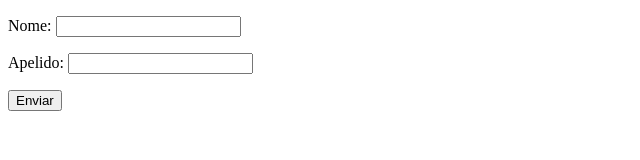
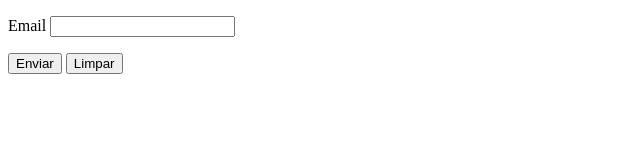
Before and after one commit to MiGoncalves/html-css, a plain HTML site: page ex/ex025/form001.html in a window 1280 px wide. Shown: the whole page, without its empty margins (0-640 px from the left). Drawn offline with Linux system fonts and the light colour scheme.

Commit message:
novos formularios

```diff
--- a/ex/ex025/form001.html
+++ b/ex/ex025/form001.html
@@ -6,12 +6,17 @@
     <title>Formulario</title>
 </head>
 <body>
-    <form autocomplete="off">
-        <p><label for="inome">Nome:</label> <input type="text" name="nome" id="inome"></p>
-        <p><label for="iapelido">Apelido:</label> <input type="text" name="apelido" id="iapelido"></p>
-        <p><input type="submit" value="Enviar"></p>
+ <form action="cadastro.php" method="get">
+<p>
+    <label for="imail">Email</label>
+    <input type="email" name="mail" id="imail" autocomplete="email">
+</p>
 
-    </form>
+<p>
+    <input type="submit" value="Enviar">
+    <input type="reset" value="Limpar">
+</p>
+</form>
 
 </body>
 </html>
```
Also changed, not shown: 1 other file.
